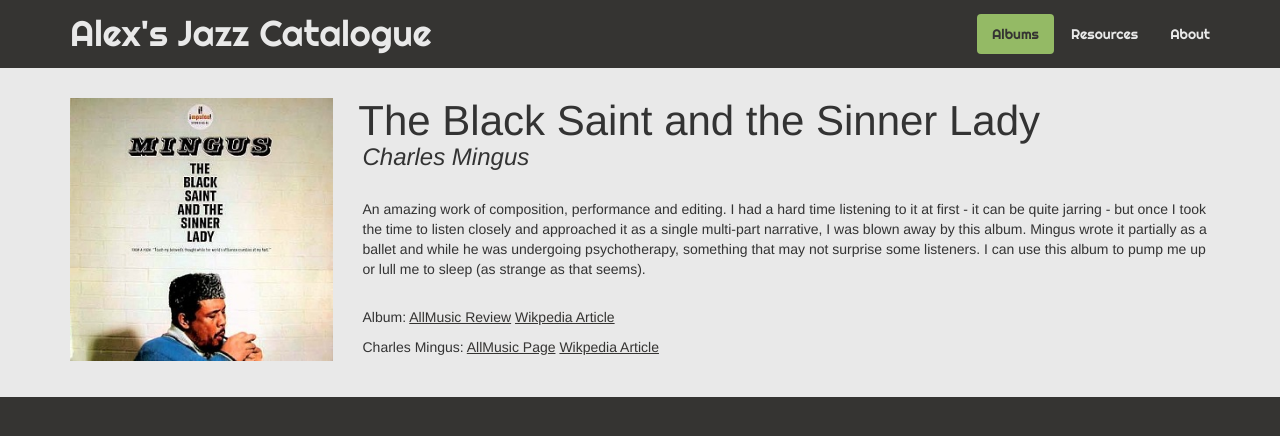
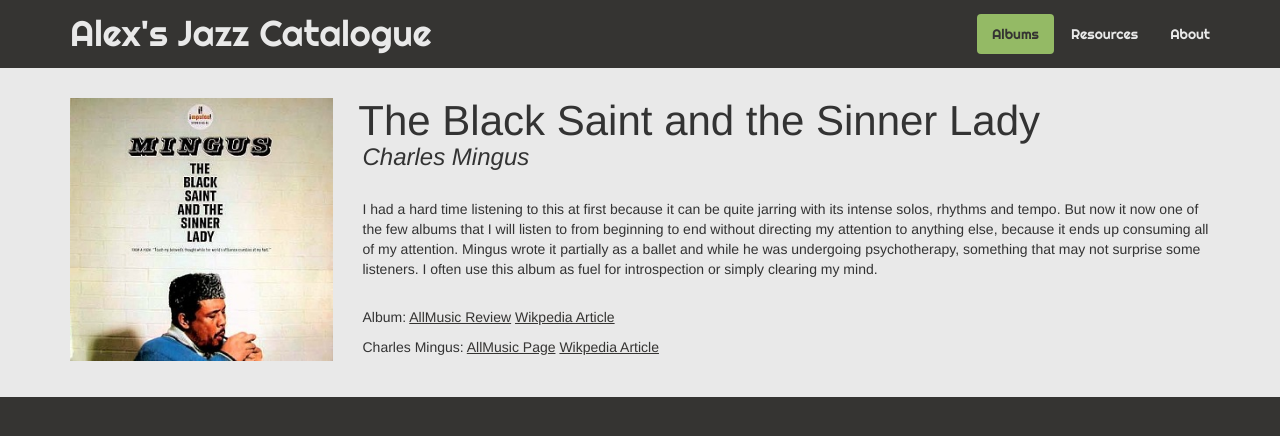
Before and after one commit to gondek/jazz-catalogue, a Jekyll site: the page built from _posts/2016-01-18-the-black-saint-and-the-sinner-lady.md, in a window 1280 px wide. Shown: the top 436 px of the page. Built offline with Jekyll 4.4.1, drawn with Linux system fonts in a browser that asks for light colours.

```diff
--- a/_posts/2015-12-28-mingus-ah-um.markdown
+++ b/_posts/2015-12-28-mingus-ah-um.markdown
@@ -4,6 +4,8 @@ layout: album
 artist: mingus
 allmusic: http://www.allmusic.com/album/mingus-ah-um-mw0000188531
 wikipedia: https://en.wikipedia.org/wiki/Mingus_Ah_Um
+quote: "Lord, I know! ... Oh Yeah!"
+quote-source: "Mingus shouting in the background on \"Better Git It in Your Soul\""
 ---
 
-One of my all time favorite albums, Ah Um covers a lot of styles and moods and is a great way to get into Mingus. I particularly enjoy "Better Git It in Your Soul", "Goodbye Pork Pie Hat", and "Open Letter to Duke".
+One of my all-time favorite albums, Ah Um covers a lot of styles and moods and is a great way to get into Mingus. I particularly enjoy "Better Git It in Your Soul", which was inspired by gospel singing and preaching (you can hear Mingus shouting throughout the song, encouraging the musicians and really getting into the tune). Two other songs that stand out for me are "Goodbye Pork Pie Hat" (an elegy for saxophonist Lester Young), and "Open Letter to Duke" (a tribute to Duke Ellington which is mixture of several of Mingus' earlier works).
--- a/_posts/2016-01-18-the-black-saint-and-the-sinner-lady.md
+++ b/_posts/2016-01-18-the-black-saint-and-the-sinner-lady.md
@@ -5,6 +5,8 @@ layout: album
 artist: mingus
 allmusic: http://www.allmusic.com/album/the-black-saint-and-the-sinner-lady-mw0000192238
 wikipedia: https://en.wikipedia.org/wiki/The_Black_Saint_and_the_Sinner_Lady
+quote: "Of Love, Pain, and Passioned Revolt, then Farewell, My Beloved, 'til It's Freedom Day"
+quote-source: "Subtitle of \"Mode D - Trio and Group Dancers\", the 4th movement/track"
 ---
 
-An amazing work of composition, performance and editing. I had a hard time listening to it at first - it can be quite jarring - but once I took the time to listen closely and approached it as a single multi-part narrative, I was blown away by this album. Mingus wrote it partially as a ballet and while he was undergoing psychotherapy, something that may not surprise some listeners. I can use this album to pump me up or lull me to sleep (as strange as that seems).
+I had a hard time listening to this at first because it can be quite jarring with its intense solos, rhythms and tempo. But now it now one of the few albums that I will listen to from beginning to end without directing my attention to anything else, because it ends up consuming all of my attention. Mingus wrote it partially as a ballet and while he was undergoing psychotherapy, something that may not surprise some listeners. I often use this album as fuel for introspection or simply clearing my mind.
```
Also changed, not shown: _posts/2016-01-13-birth-of-the-cool.md (+2 -0 lines), README.md.
